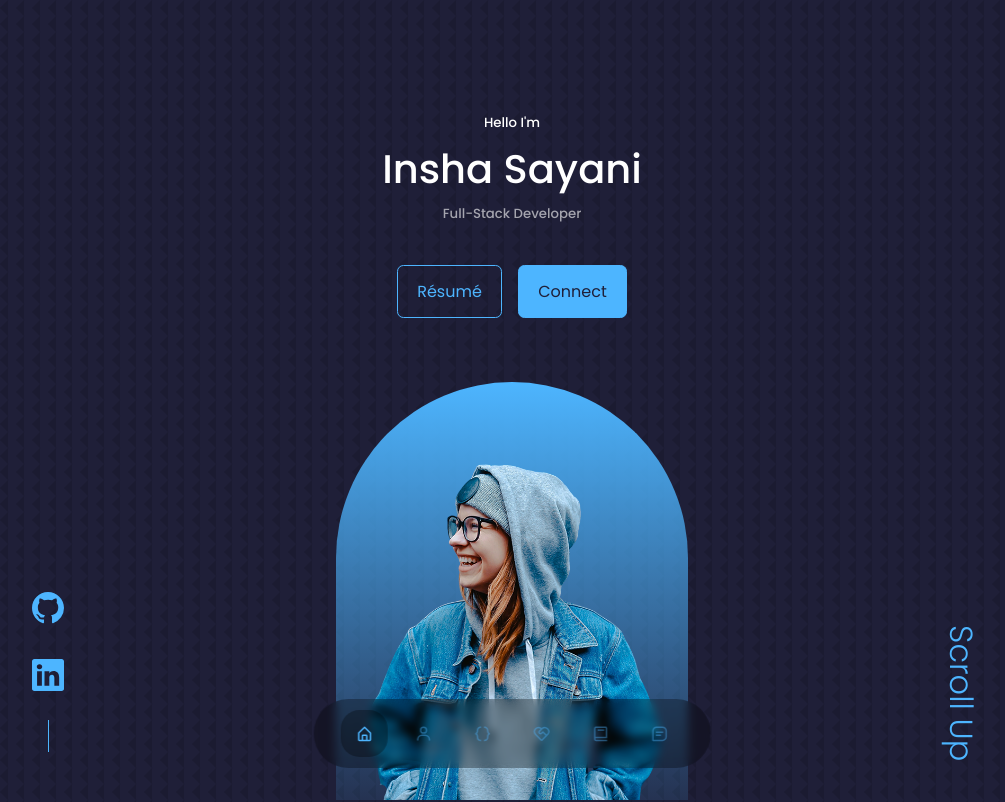
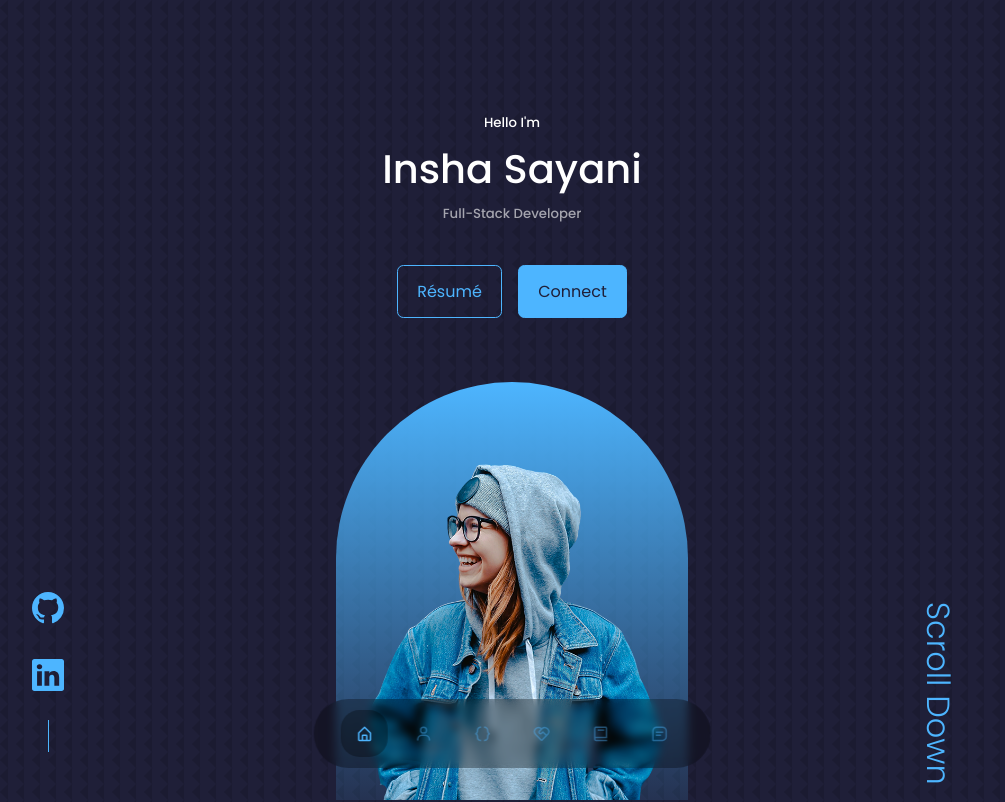
Before and after one commit to isayani/isayani-react-portfolio, a React (Create React App) app: page / in a window 1280 px wide. Shown: the top 802 px of the page, without its empty margins (128-1133 px from the left). Built offline with nearby package versions, Linux system fonts and the light colour scheme.

Commit message:
changed scroll up to down

```diff
--- a/src/components/header/Header.jsx
+++ b/src/components/header/Header.jsx
@@ -17,7 +17,7 @@ function Header() {
         <img src={Me} alt='image of Insha Sayani'/>
       </div>
 
-      <a href="#header" className='scroll__up'> Scroll Up </a>
+      <a href="#footer" className='scroll__up'> Scroll Down </a>
       </div>
     </header>
   )
```
